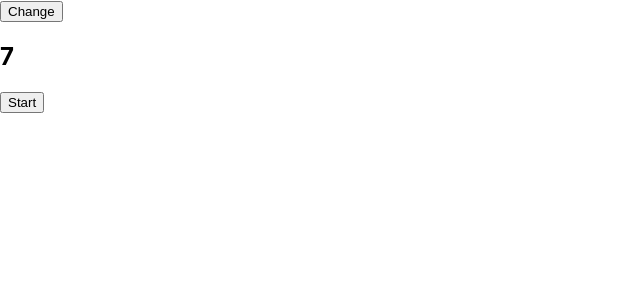
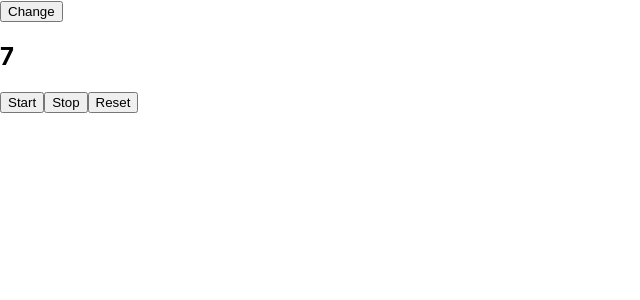
Before and after one commit to mikhael6363/React-practice, a React (Create React App) app: page / in a window 1280 px wide. Shown: the top 300 px of the page, without its empty margins (0-640 px from the left). Built offline with nearby package versions, Linux system fonts and the light colour scheme.

Commit message:
Add some StopWatch functionality & refactor

```diff
--- a/src/components/StopWatch/index.jsx
+++ b/src/components/StopWatch/index.jsx
@@ -7,37 +7,46 @@
       count: 0,
     };
     this.intervalId = null;
-    console.log('constructor');
   }
+  tick = () => this.setState({ count: this.state.count + 1 });
 
   start = () => {
-    this.intervalId = setInterval(() => {
-      this.setState({ count: this.state.count + 1 });
-    }, 1000);
+    if (!this.intervalId) {
+      this.intervalId = setInterval(this.tick, 1000); // this чтобы присвоить null выше
+    };
+
   };
 
-  componentDidMount() { // After first render
-    console.log('componentDidMount');
+  stop = () => {
+    clearInterval(this.intervalId);
+    this.intervalId = null; // вытаскиваем интервал, присвоив изначальное значение
+  };
+
+  reset = () => {
+    this.stop();
+    this.setState({
+      count: 0,
+    });
+  };
+
+  componentDidMount() {
     this.start();
   }
 
-  componentDidUpdate() { // After render except 1st
-    console.log('componentDidUpdate');
-  }
+  componentDidUpdate() {}
 
   componentWillUnmount() {
-    console.log('componentWillUnmount');
-    clearInterval(this.intervalId);
+    this.stop();
   }
 
   render() {
-    console.log('render');
-
     const { count } = this.state;
     return (
       <article>
         <h1>{count}</h1>
         <button onClick={this.start}>Start</button>
+        <button onClick={this.stop}>Stop</button>
+        <button onClick={this.reset}>Reset</button>
       </article>
     );
   }
```
